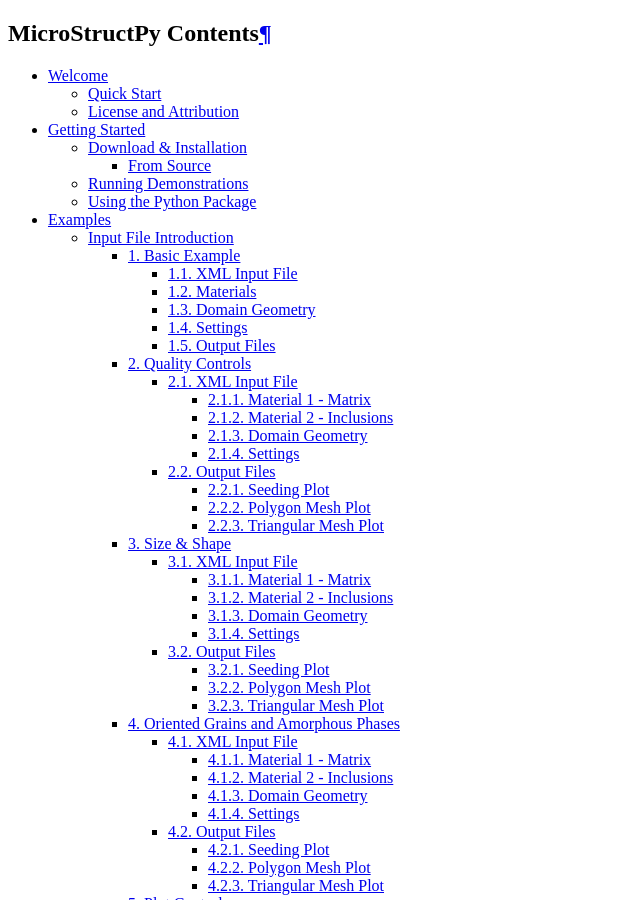
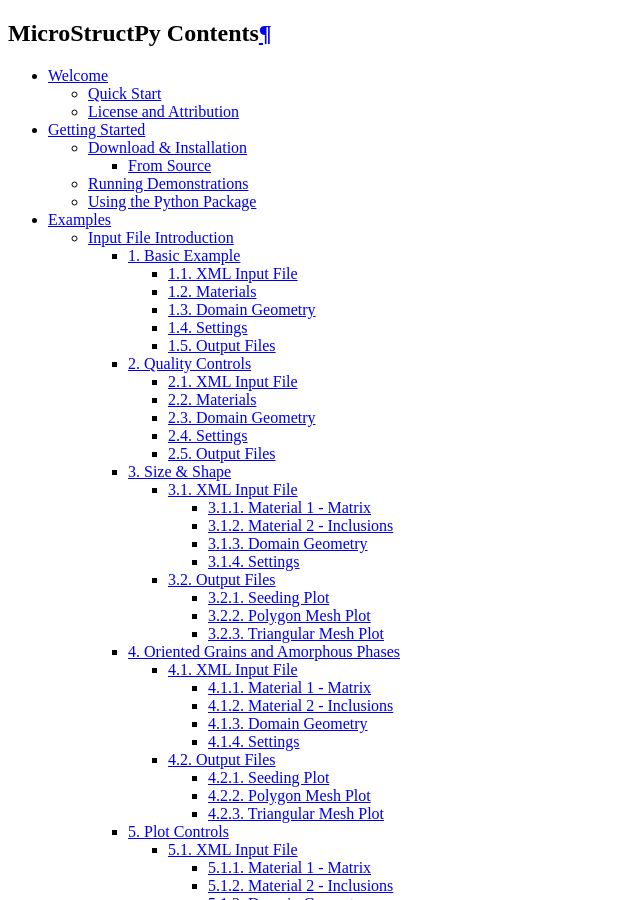
Before and after one commit to kip-hart/MicroStructPy, a Sphinx documentation site: the page built from docs/source/contents.rst, in a window 1280 px wide and 900 px high. Shown: the whole window, without its empty margins (0-640 px from the left). Built offline with Sphinx 7.4.7, drawn with Linux system fonts in a browser that asks for light colours; some of the changed lines change nothing that is shown.

Commit message:
updated 2nd input file intro example

```diff
--- a/docs/source/ex_2_quality.rst
+++ b/docs/source/ex_2_quality.rst
@@ -18,53 +18,29 @@
     :language: xml
 
 
-Material 1 - Matrix
--------------------
-
-.. literalinclude:: ../../examples/intro_2_quality.xml
-    :language: xml
-    :lines: 3-14
-    :dedent: 4
+Materials
+=========
 
 There are two materials, in a 2:1 ratio based on volume.
 The first is a matrix, which is represented with small circles.
-
-Material 2 - Inclusions
------------------------
-
-.. literalinclude:: ../../examples/intro_2_quality.xml
-    :language: xml
-    :lines: 16-21
-    :dedent: 4
-
 The second material consists of circular inclusions with diameter 2.
 
 Domain Geometry
----------------
-
-.. literalinclude:: ../../examples/intro_2_quality.xml
-    :language: xml
-    :lines: 23-27
-    :dedent: 4
+===============
 
 These two materials fill a square domain.
 The bottom-left corner of the rectangle is the origin, which puts the
 rectangle in the first quadrant.
-The side length is 20, which is 10x the size of the inclusions.
+The side length is 20, which is 10x the size of the inclusions to ensure that
+microstructure is statistically representative.
 
 
 Settings
---------
+========
 
-.. literalinclude:: ../../examples/intro_2_quality.xml
-    :language: xml
-    :lines: 29-43
-    :dedent: 4
-
-PNG files of each step in the process will be output, as well as the
-intermediate text files.
-They are saved in a folder named ``intro_2_quality``, in the current directory
-(i.e ``./intro_2_quality``).
+The first two settings determine the output directory and whether to run the
+program in verbose mode.
+The following settings determine the quality of the triangular mesh.
 
 The minimum interior angle of the elements is 25 degrees, ensuring lower
 aspect ratios compared to the first example.
@@ -80,23 +56,48 @@
 Output Files
 ============
 
-The three plots that this file generates are the seeding, the polygon mesh,
-and the triangular mesh.
+.. only:: not latex
 
-Seeding Plot
-------------
+    The three plots that this file generates are the seeding, the polygon mesh,
+    and the triangular mesh.
+    These three plots are shown below.
 
-.. image:: ../../examples/intro_2_quality/seeds.png
-   :alt: Seed particles.
+    .. figure:: ../../examples/intro_2_quality/seeds.png
+        :alt: Seed geometries.
 
-Polygon Mesh Plot
------------------
+        Seed geometries
 
-.. image:: ../../examples/intro_2_quality/polymesh.png
-   :alt: Polygon mesh.
+    .. figure:: ../../examples/intro_2_quality/polymesh.png
+        :alt: Polygonal mesh.
 
-Triangular Mesh Plot
---------------------
+        Polygonal mesh
 
-.. image:: ../../examples/intro_2_quality/trimesh.png
-   :alt: Triangular mesh.
+    .. figure:: ../../examples/intro_2_quality/trimesh.png
+        :alt: Triangular mesh.
+
+        Triangular mesh
+
+.. only:: latex
+
+    .. raw:: latex
+
+        The three plots that this file generates are the seeding, the polygon mesh,
+        and the triangular mesh.
+        These three plots are shown in Fig.~\ref{fig:ex_2_quality}.
+
+        \begin{figure}[htbp]
+            \centering
+            \subfloat[Seed geometries]{
+                \includegraphics[width=0.3\textwidth]{../../examples/intro_2_quality/seeds.png}
+            }
+            ~
+            \subfloat[Polygonal mesh]{
+                \includegraphics[width=0.3\textwidth]{../../examples/intro_2_quality/polymesh.png}
+            }
+            ~
+            \subfloat[Triangular mesh]{
+                \includegraphics[width=0.3\textwidth]{../../examples/intro_2_quality/trimesh.png}
+            }
+            \caption{Output plots for basic example.}
+            \label{fig:ex_2_quality}
+        \end{figure}
```
Also changed, not shown: 1 other file.
